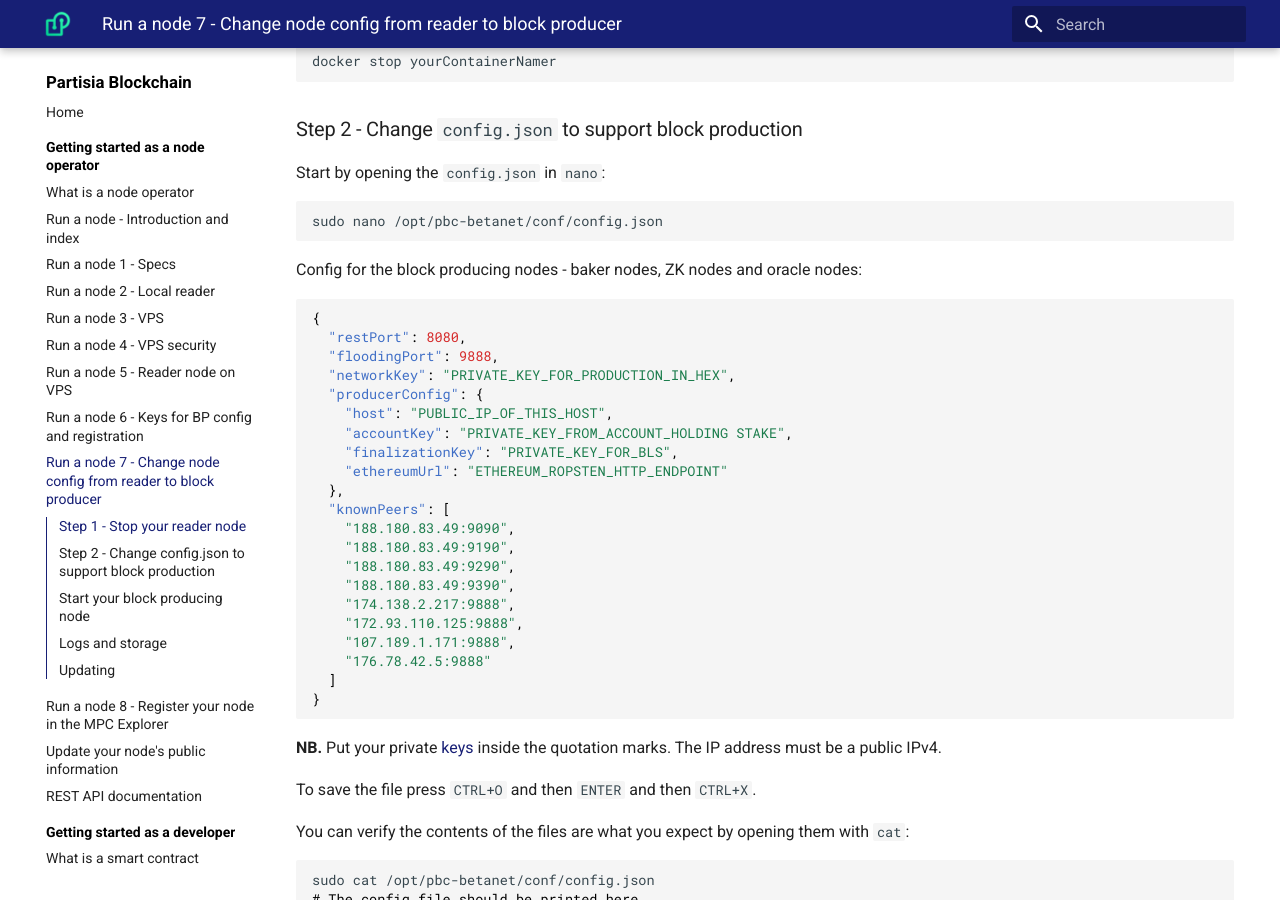
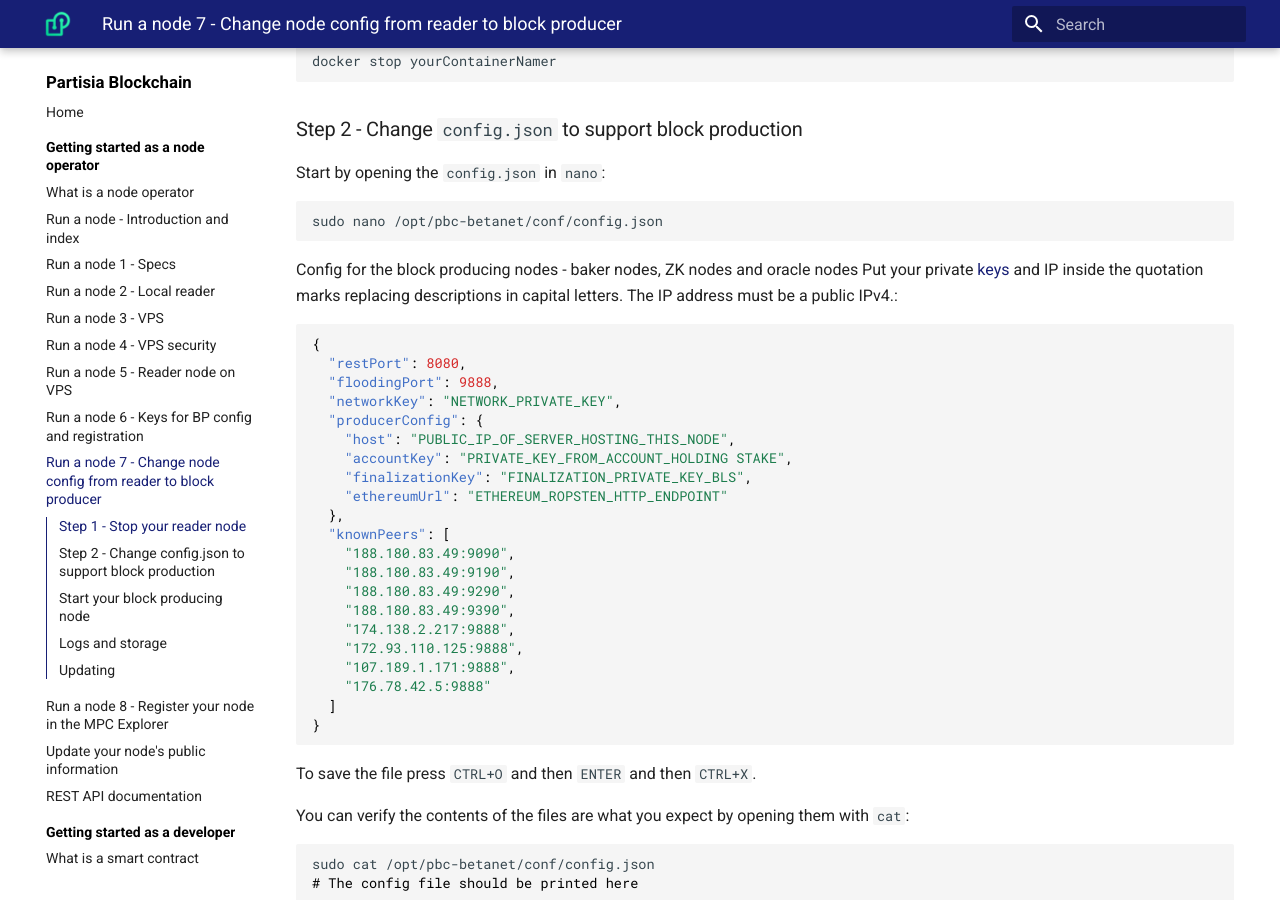
Before and after one commit to 0xSero/partisia-docs, an MkDocs documentation site: the page built from docs/operator-7-bp.md, in a window 1280 px wide and 900 px high, scrolled down 640 px. Built offline with MkDocs 1.6.1 and Material for MkDocs 9.7.7, drawn with Linux system fonts in a browser that asks for light colours; a script that is not in the unit is left out.

Commit message:
Info comes before action

`````diff
--- a/docs/operator-7-bp.md
+++ b/docs/operator-7-bp.md
@@ -37,16 +37,16 @@
 sudo nano /opt/pbc-betanet/conf/config.json
 ````
 
-Config for the block producing nodes - baker nodes, ZK nodes and oracle nodes:
+Config for the block producing nodes - baker nodes, ZK nodes and oracle nodes Put your private [keys](operator-6-keys.md) and IP inside the quotation marks replacing descriptions in capital letters. The IP address must be a public IPv4.:
 ````json
 {
   "restPort": 8080,
   "floodingPort": 9888,
-  "networkKey": "PRIVATE_KEY_FOR_PRODUCTION_IN_HEX",
+  "networkKey": "NETWORK_PRIVATE_KEY",
   "producerConfig": {
-    "host": "PUBLIC_IP_OF_THIS_HOST",
+    "host": "PUBLIC_IP_OF_SERVER_HOSTING_THIS_NODE",
     "accountKey": "PRIVATE_KEY_FROM_ACCOUNT_HOLDING STAKE",
-    "finalizationKey": "PRIVATE_KEY_FOR_BLS",
+    "finalizationKey": "FINALIZATION_PRIVATE_KEY_BLS",
     "ethereumUrl": "ETHEREUM_ROPSTEN_HTTP_ENDPOINT"
   },
   "knownPeers": [
@@ -61,7 +61,6 @@
   ]
 }
 ````
-**NB.** Put your private [keys](operator-6-keys.md) inside the quotation marks. The IP address must be a public IPv4.
 
 To save the file press `CTRL+O` and then `ENTER` and then `CTRL+X`.
 
`````
